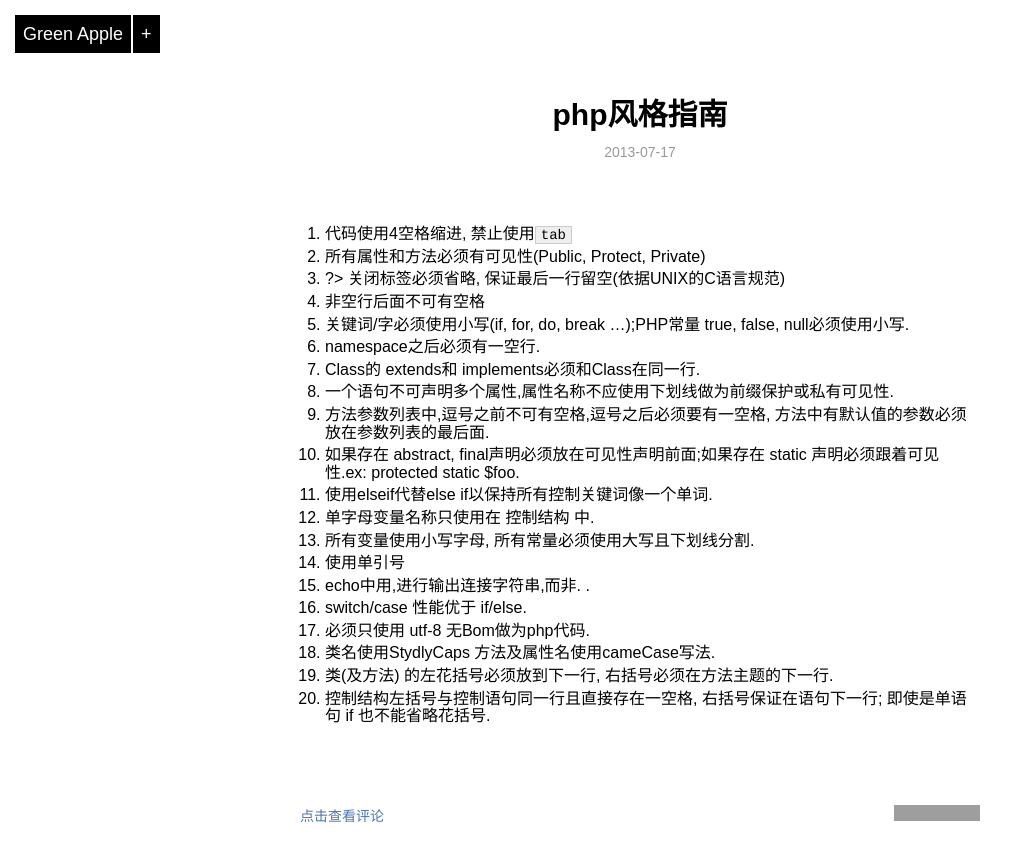
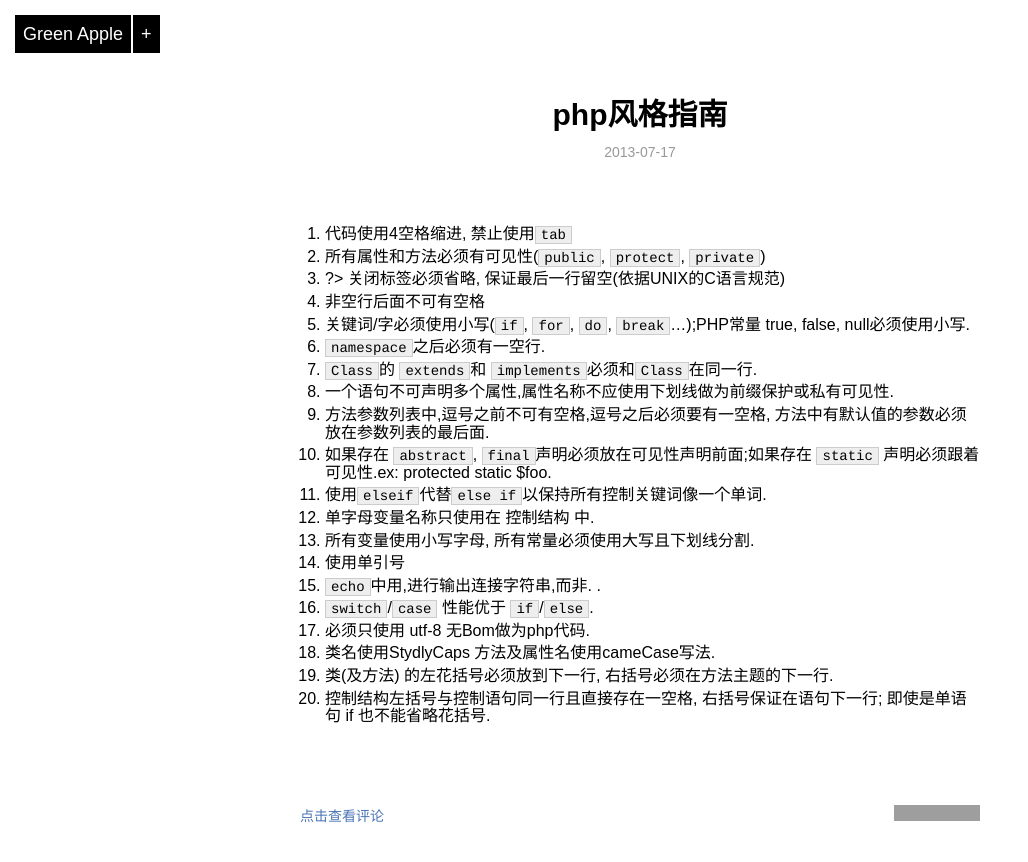
Before and after one commit to joenali/joenali.github.com, a Jekyll site: the page built from _posts/blog/2013-07-17-php-style.md, in a window 1280 px wide. Shown: the top 862 px of the page, without its empty margins (0-1028 px from the left). Built offline with Jekyll 4.4.1, drawn with Linux system fonts in a browser that asks for light colours; Markdown is read by kramdown in place of the engine named in the settings; grey boxes are pictures that could not be loaded.

Commit message:
php style

```diff
--- a/_posts/blog/2013-07-17-php-style.md
+++ b/_posts/blog/2013-07-17-php-style.md
@@ -6,21 +6,21 @@ category: blog
 ---
 
 1.  代码使用4空格缩进, 禁止使用`tab`
-2.  所有属性和方法必须有可见性(Public, Protect, Private)
+2.  所有属性和方法必须有可见性(`public`, `protect`, `private`)
 3.  ?> 关闭标签必须省略, 保证最后一行留空(依据UNIX的C语言规范)
 4.  非空行后面不可有空格
-5.  关键词/字必须使用小写(if, for, do, break ...);PHP常量 true, false, null必须使用小写.
-6.  namespace之后必须有一空行.
-7.  Class的 extends和 implements必须和Class在同一行.
+5.  关键词/字必须使用小写(`if`, `for`, `do`, `break`...);PHP常量 true, false, null必须使用小写.
+6.  `namespace`之后必须有一空行.
+7.  `Class`的 `extends`和 `implements`必须和`Class`在同一行.
 8.  一个语句不可声明多个属性,属性名称不应使用下划线做为前缀保护或私有可见性.
 9.  方法参数列表中,逗号之前不可有空格,逗号之后必须要有一空格, 方法中有默认值的参数必须放在参数列表的最后面.
-10.  如果存在 abstract, final声明必须放在可见性声明前面;如果存在 static 声明必须跟着可见性.ex: protected static $foo.
-11.  使用elseif代替else if以保持所有控制关键词像一个单词.
+10.  如果存在 `abstract`, `final`声明必须放在可见性声明前面;如果存在 `static` 声明必须跟着可见性.ex: protected static $foo.
+11.  使用`elseif`代替`else if`以保持所有控制关键词像一个单词.
 12.  单字母变量名称只使用在 控制结构 中.
 13.  所有变量使用小写字母, 所有常量必须使用大写且下划线分割.
 14.  使用单引号
-15.  echo中用,进行输出连接字符串,而非. .
-16.  switch/case 性能优于 if/else.
+15.  `echo`中用,进行输出连接字符串,而非. .
+16.  `switch`/`case` 性能优于 `if`/`else`.
 17.  必须只使用 utf-8 无Bom做为php代码.
 18.  类名使用StydlyCaps 方法及属性名使用cameCase写法.
 19.  类(及方法) 的左花括号必须放到下一行, 右括号必须在方法主题的下一行.
```
